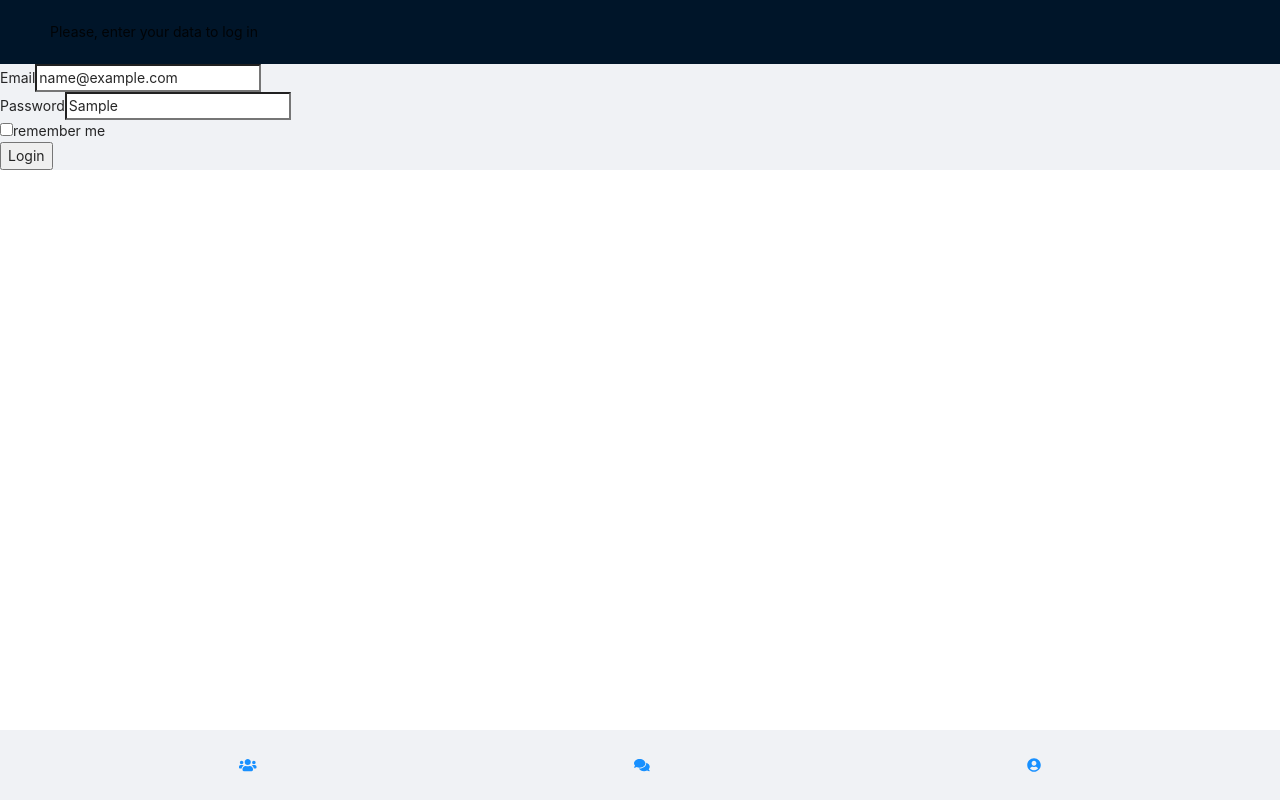
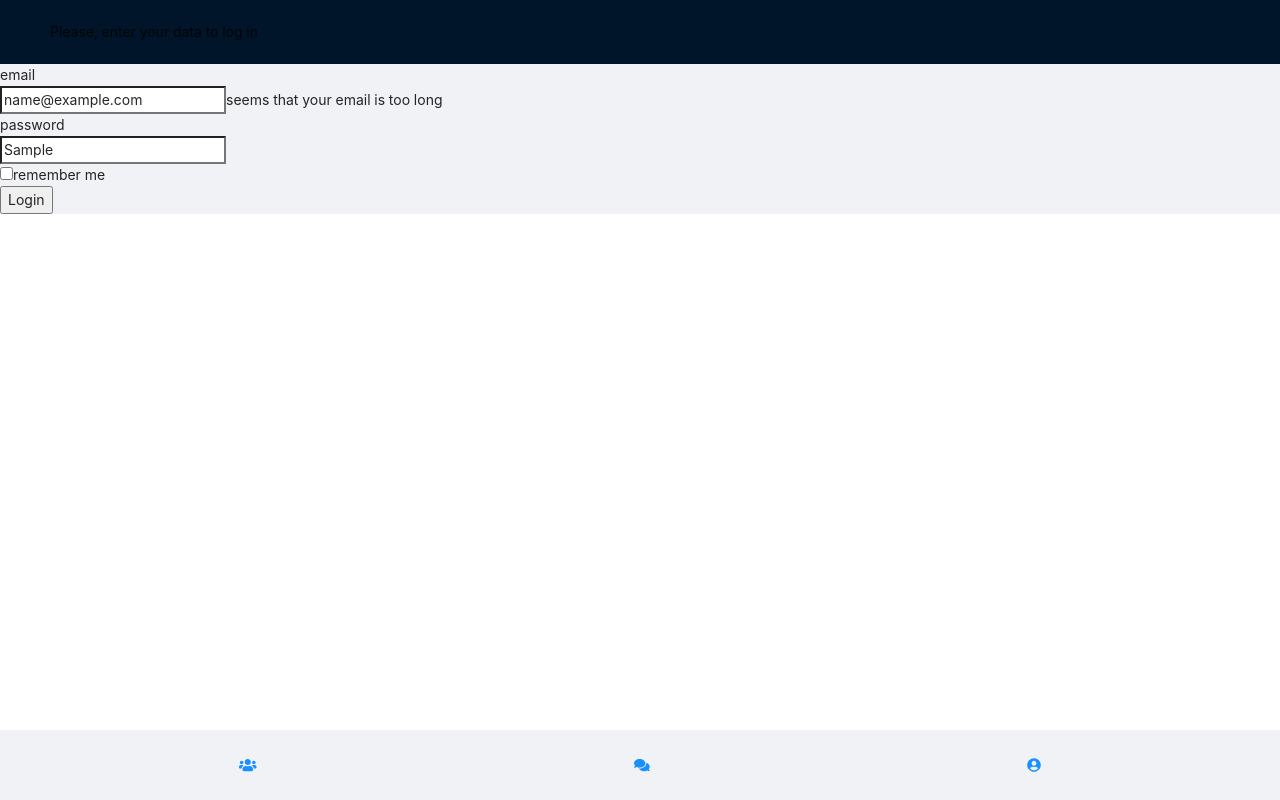
Before and after one commit to MatthewMarkov/social-mediaV2, a React (Create React App) app: page /#/login in a window 1280 px wide. Both pictures are taken after typing "name@example.com", "Sample" into the empty fields and a click on the button "Login". Built offline with nearby package versions, Linux system fonts and the light colour scheme; no server answers.

Commit message:
create a basic login form validation

```diff
--- a/src/App.js
+++ b/src/App.js
@@ -8,16 +8,14 @@ import {connect} from "react-redux";
 import {initializeApp} from "./redux/app-reducer";
 import LoginPage from "./components/LoginPage/LoginPage";
 
-const {  Footer, Sider, Content } = Layout;
+const {  Footer } = Layout;
 
 
 const App = (props) => {
     useEffect(() => {
-        debugger
         props.initializeApp()
     },[])
     if (!props.isFetchingCompleted) {
-        debugger
         return <div className="spinner"><Spin size="large" /></div>
     }
     return (
--- a/src/components/LoginPage/LoginPageForm.js
+++ b/src/components/LoginPage/LoginPageForm.js
@@ -1,16 +1,14 @@
 import {Field, reduxForm} from "redux-form";
 import React from "react";
-import {Button, Checkbox} from "antd";
+import {renderField, validate, warn} from "./LoginPageFormValidation";
 
 const LoginPageForm = (props) => (
     <form onSubmit={props.handleSubmit}>
         <div>
-            <label htmlFor='email'>Email</label>
-            <Field name='email' component='input' type='text'/>
+            <Field name='email' component={renderField} type='text' label='email'/>
         </div>
         <div>
-            <label htmlFor='password'>Password</label>
-            <Field name='password' component='input' type='text'/>
+            <Field name='password' component={renderField} type='text' label='password'/>
         </div>
         <div>
             <Field type='checkbox' name='rememberMe' component='input'/>remember me
@@ -21,4 +19,4 @@ const LoginPageForm = (props) => (
     </form>
 )
 
-export const LoginPageFormContainer = reduxForm({form: 'login'})(LoginPageForm)
+export const LoginPageFormContainer = reduxForm({form: 'login', validate, warn})(LoginPageForm)
--- /dev/null
+++ b/src/components/LoginPage/LoginPageFormValidation.js
@@ -0,0 +1,46 @@
+import React from "react";
+
+export const validate = (values) => {
+    debugger
+    const errors = {}
+    if (!values.email) {
+        errors.email = 'required'
+    }
+    if (!values.password) {
+        errors.password = 'required'
+    }
+    return errors
+}
+export const warn = (values) => {
+    debugger
+    const warnings = {}
+    if (!values.email) {
+        return
+    } else if (values.email.length > 15) {
+        warnings.email = 'seems that your email is too long'
+    }
+    if (!values.password) {
+        return
+    } else if (values.password.length > 10) {
+        warnings.password = 'wow, you`ve got really good password!'
+    }
+    return warnings
+}
+export const renderField = ({
+                         input,
+                         label,
+                         type,
+                         meta: {touched, error, warning}
+                     }) => {
+    debugger
+ return (
+    <div>
+        <label>{label}</label>
+        <div>
+            <input {...input} placeholder={label} type={type}/>
+            {touched &&
+            ((error && <span>{error}</span>) ||
+                (warning && <span>{warning}</span>))}
+        </div>
+    </div>
+ )}
```
